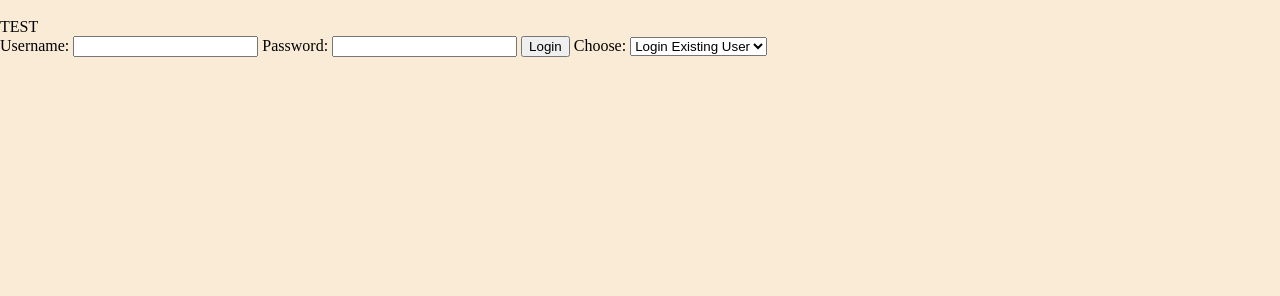
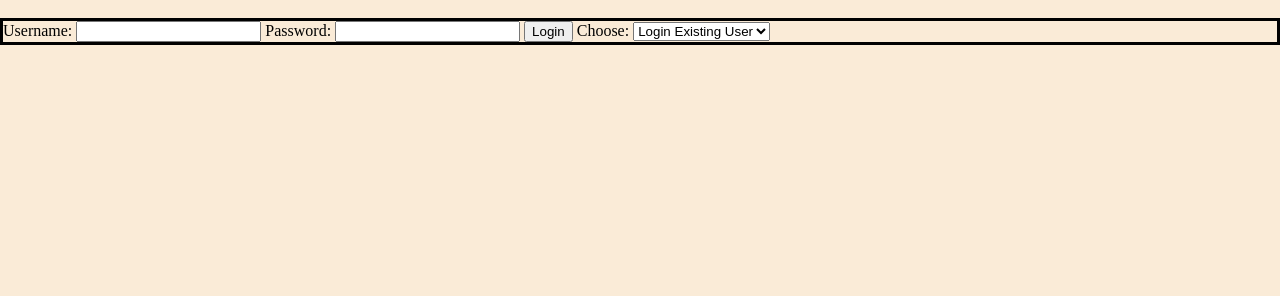
Before and after one commit to wujoannec/cse110-fa21-group8, a PHP site: page /views/login.html in a window 1280 px wide. Shown: the part 47-343 px from the top of the page. Run offline with PHP 8.4, Linux system fonts and the light colour scheme.

Commit message:
Basic inputs in form

```diff
--- a/source/assets/styles/login.css
+++ b/source/assets/styles/login.css
@@ -39,3 +39,7 @@ body {
     height: 115%;
     overflow-y: hidden;
 }
+
+#inputs {
+    border: solid;
+}
--- a/views/login.html
+++ b/views/login.html
@@ -15,9 +15,7 @@
             <img id='logo' src='../source/assets/images/logo.png'>
         </nav>
 
-        <div> TEST</div>
-
-        <form>
+        <form id='inputs'>
             <label for='username'>Username: </label>
             <input type='text' id='username' >
             <label for='password'>Password: </label>
```
